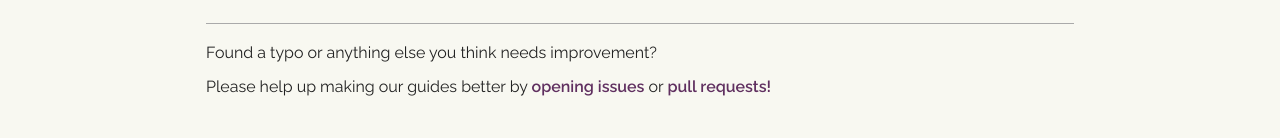
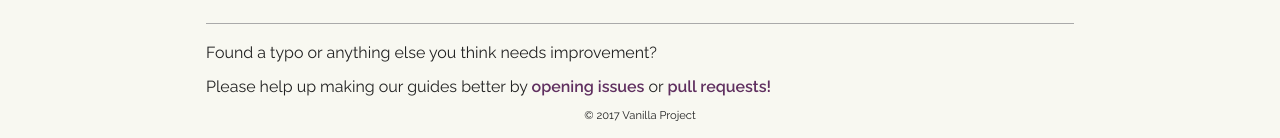
Before and after one commit to vanilla-project/vanilla-project.guide, a Jekyll site: the page built from index.md, in a window 1280 px wide. Shown: the part 836-974 px from the top of the page. Built offline with Jekyll 4.4.1, drawn with Linux system fonts in a browser that asks for light colours.

Commit message:
Adds copyright to footer

```diff
--- a/_includes/footer.html
+++ b/_includes/footer.html
@@ -1,4 +1,5 @@
-<footer>
-  <p>Found a typo or anything else you think needs improvement?</p>
-  <p>Please help up making our guides better by <a href="https://github.com/vanilla-project/vanilla-project.github.io/issues">opening issues</a> or <a href="https://github.com/vanilla-project/vanilla-project.github.io/pulls">pull requests!</a></p>
+<footer class="footer">
+  <p class="footer__text">Found a typo or anything else you think needs improvement?</p>
+  <p class="footer__text">Please help up making our guides better by <a href="https://github.com/vanilla-project/vanilla-project.github.io/issues">opening issues</a> or <a href="https://github.com/vanilla-project/vanilla-project.github.io/pulls">pull requests!</a></p>
+  <p class="footer__copyright">&copy; {{ site.time | date: "%Y" }} Vanilla Project</p>
 </footer>
--- a/_sass/footer.scss
+++ b/_sass/footer.scss
@@ -1,8 +1,14 @@
-footer {
+.footer {
   border-top: 1px solid $dark-color-4;
   padding-top: 1rem;
+}
 
-  p {
-    margin-bottom: .5rem;
-  }
+.footer__text {
+  margin-bottom: .5rem;
 }
+
+.footer__copyright {
+  font-size: .7rem;
+  margin-bottom: 0;
+  text-align: center;
+}
```
